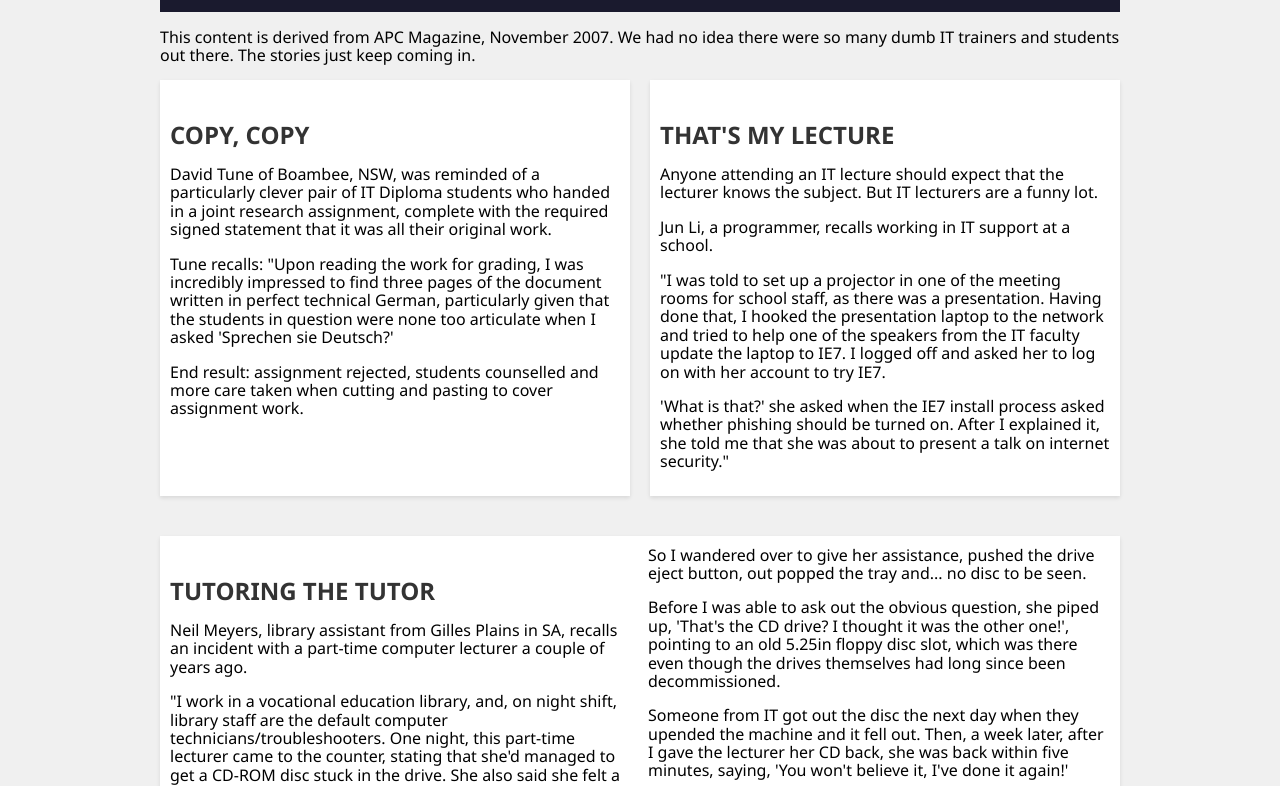
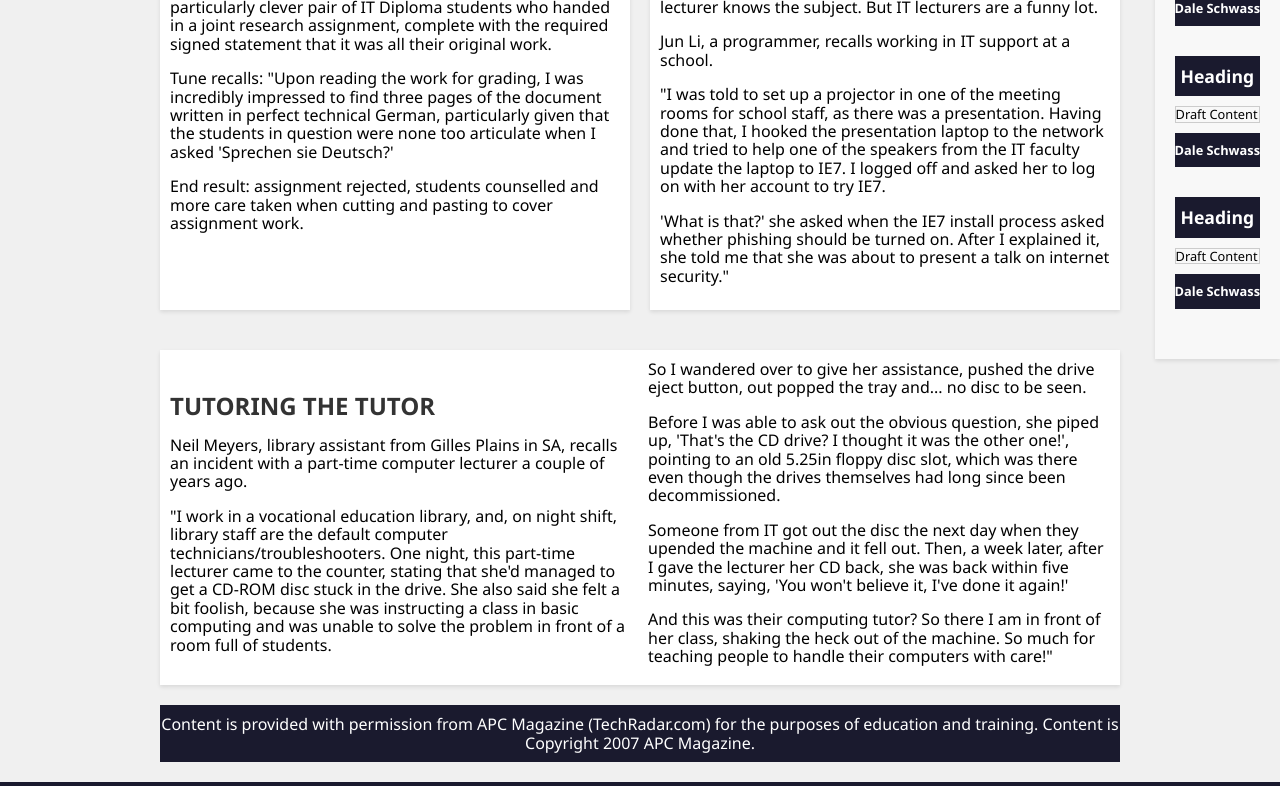
Before and after one commit to Daschwas/WebTechProj, a plain HTML site: page phase-2/index.html in a window 1280 px wide. Shown: the part 297-1083 px from the top of the page. Drawn offline with Linux system fonts and the light colour scheme.

Commit message:
feat: desktop aside - add CSS for aside layout in desktop design
also removed aside from mobile layout

```diff
--- a/assets/css/mystyles.css
+++ b/assets/css/mystyles.css
@@ -12,6 +12,13 @@
         color: #fff;
         text-align: center;
         padding: 10px 0;
+    }
+
+    .page-header {
+        position: fixed;
+        top: 0;
+        left: 0;
+        width: 100%;
     }
 
 
@@ -87,6 +94,48 @@
         margin-bottom: 15px;
     }
 
+    aside {
+        grid-column: 3 / 4;
+        background-color: #f8f8f8;
+        padding: 20px;
+        box-shadow: 0 2px 4px rgba(0, 0, 0, 0.1);
+        right: 0;
+        position: fixed;
+    }
+
+    aside section {
+        margin-bottom: 30px;
+    }
+
+    aside section header,
+    aside section footer {
+        background-color: #1A1A2E;
+        color: #fff;
+        text-align: center;
+        padding: 10px 0;
+    }
+
+    aside section header {
+        font-size: 1.1em;
+        font-weight: bold;
+        margin-bottom: 10px;
+    }
+
+    aside section footer {
+        font-size: 0.8em;
+        font-weight: bold;
+        margin-bottom: 10px;
+    }
+
+    .section-content {
+        font-size: 0.8em;
+        margin-bottom: 10px;
+        font-family: "Segoe UI", sans-serif;
+        padding: 0;
+        border: 1px solid #ccc;
+    }
+
+
     .footer-links {
         list-style: none;
         padding: 0;
@@ -101,7 +150,7 @@
 
 /*Mobile Style*/
 @media screen and (max-width: 768px) {
-    .navigation-header, .logo {
+    .navigation-header, .logo, aside {
         display: none;
     }
 
--- a/phase-2/index.html
+++ b/phase-2/index.html
@@ -93,6 +93,8 @@
       p {
         margin-bottom: 15px;
       }
+
+
 
       .footer-links {
         list-style: none;
@@ -190,7 +192,30 @@
             shaking the heck out of the machine. So much for teaching people to handle
             their computers with care!" </p>
         </div>
+          <aside>
+            <section>
+              <header> Heading</header>
+              <div class="section-content">
+                Draft Content
+              </div>
+              <footer> Dale Schwass </footer>
+            </section>
+            <section>
+              <header> Heading</header>
+              <div class="section-content">
+                Draft Content
+              </div>
+              <footer> Dale Schwass </footer>
+            </section>
+            <section>
+              <header> Heading</header>
+              <div class="section-content">
+                Draft Content
+              </div>
+              <footer> Dale Schwass </footer>
+            </section>
 
+          </aside>
         </div>
         <footer class = "copyright-footer">
           Content is provided with permission from APC Magazine (TechRadar.com) for the
@@ -199,6 +224,10 @@
 
 
   </main>
+
+
+
+
   <footer class="page-footer">
     <div>
       <img class = "logo" src="https://placehold.co/64?text=logo" alt="Logo">
```
